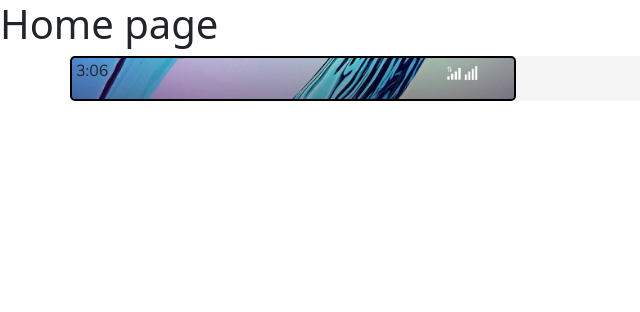
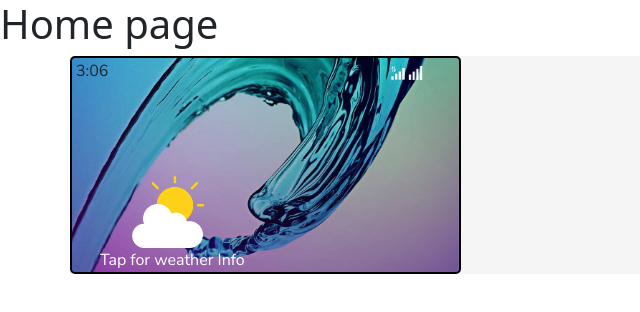
Before and after one commit to GeoffreyGichaga/mpesa-pin-sec, a React (Create React App) app: page / in a window 1280 px wide. Shown: the top 312 px of the page, without its empty margins (0-640 px from the left). Built offline with nearby package versions, Linux system fonts and the light colour scheme.

Commit message:
add weather icon & text

```diff
--- a/src/pages/Home.js
+++ b/src/pages/Home.js
@@ -10,7 +10,7 @@ import '../styling/home.css'
 import network1 from '../Assets/mobiledata.png'
 import network2 from '../Assets/networksignal.png'
 
-
+import cloudy from '../Assets/cloudy.png'
 
 
 
@@ -19,8 +19,11 @@ const Home = () => {
 
 
   const time = new Date()
-   const currentTime = time.toLocaleTimeString()
-   const exactTime = currentTime.slice(0,-6)
+  const currentTime = time.toLocaleTimeString()
+  const exactTime = currentTime.slice(0,-6)
+
+  const nairobiWeather ="https://www.google.com/search?q=weather+nairobi&oq=weather+&aqs=chrome.3.69i57j35i39j0i131i433i512l3j0i131i433i457i512j69i60l2.4133j0j4&sourceid=chrome&ie=UTF-8"
+
 
 
 
@@ -52,6 +55,17 @@ const Home = () => {
 
 
         {/* Weather Icon  */}
+        <Row className='weatherrow'>
+          <div className='ms-5'>
+            <img className='cloudy' src={cloudy} alt='weather'/>
+
+          </div>
+
+          <a href={nairobiWeather} className='weathertext ms-3'  target='blank'>Tap for weather Info</a>
+        </Row>
+
+
+        {/* Google Search Bar */}
         <Row>
 
         </Row>
--- a/src/styling/home.css
+++ b/src/styling/home.css
@@ -11,7 +11,7 @@ font-family: 'Nunito Sans', sans-serif;
  }
  .phonerow{
     background-color: black;
-    width: 40%;
+    width: 35%;
     border: 2px solid black;
     border-radius: 5px;
     background-image: linear-gradient(rgba(0, 0, 0, 0.1), rgba(0, 0, 0, 0.3)), url('../Assets/floatingwater.jpeg');
@@ -49,3 +49,18 @@ font-family: 'Nunito Sans', sans-serif;
     margin-left: 2px;
 
 }
+
+.weatherrow{
+    padding-top: 20%;
+}
+
+.weathertext{
+    font-family: 'Nunito Sans', sans-serif;
+    text-decoration: none;
+    color: white;
+}
+
+
+.cloudy{
+    width: 4.5rem;
+}
```
Also changed, not shown: src/Assets/cloudy.png (added).
